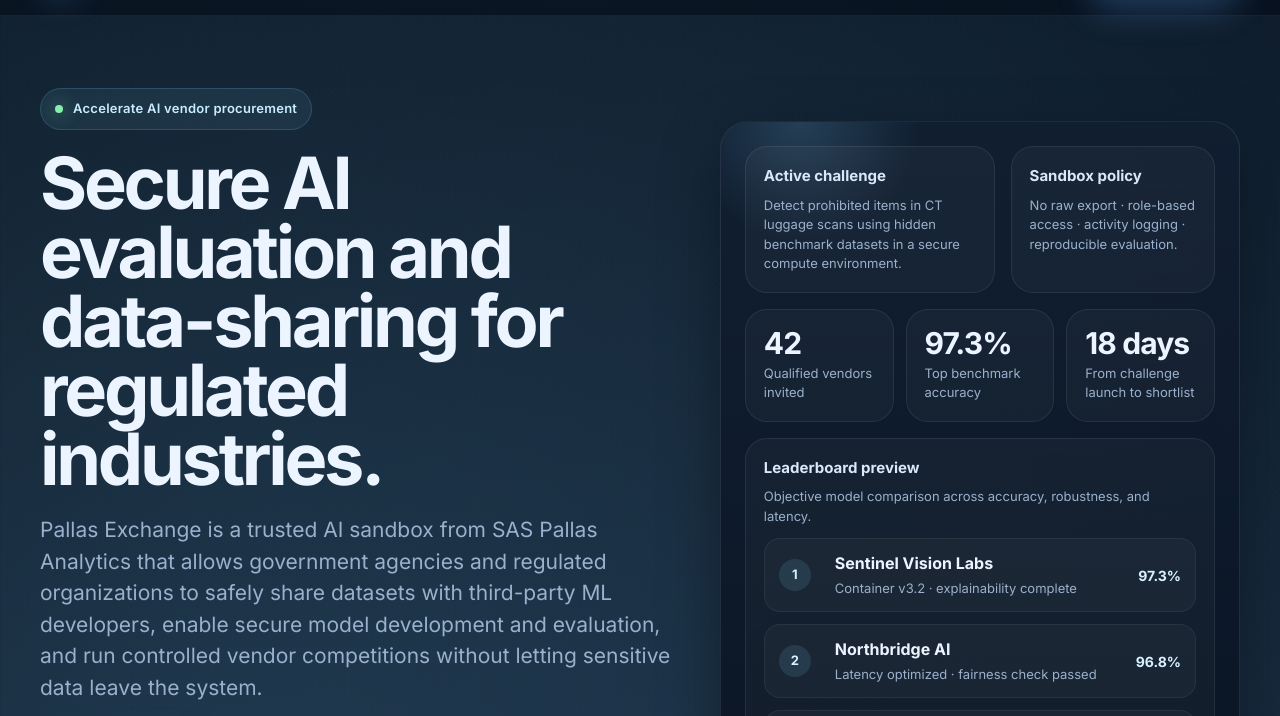
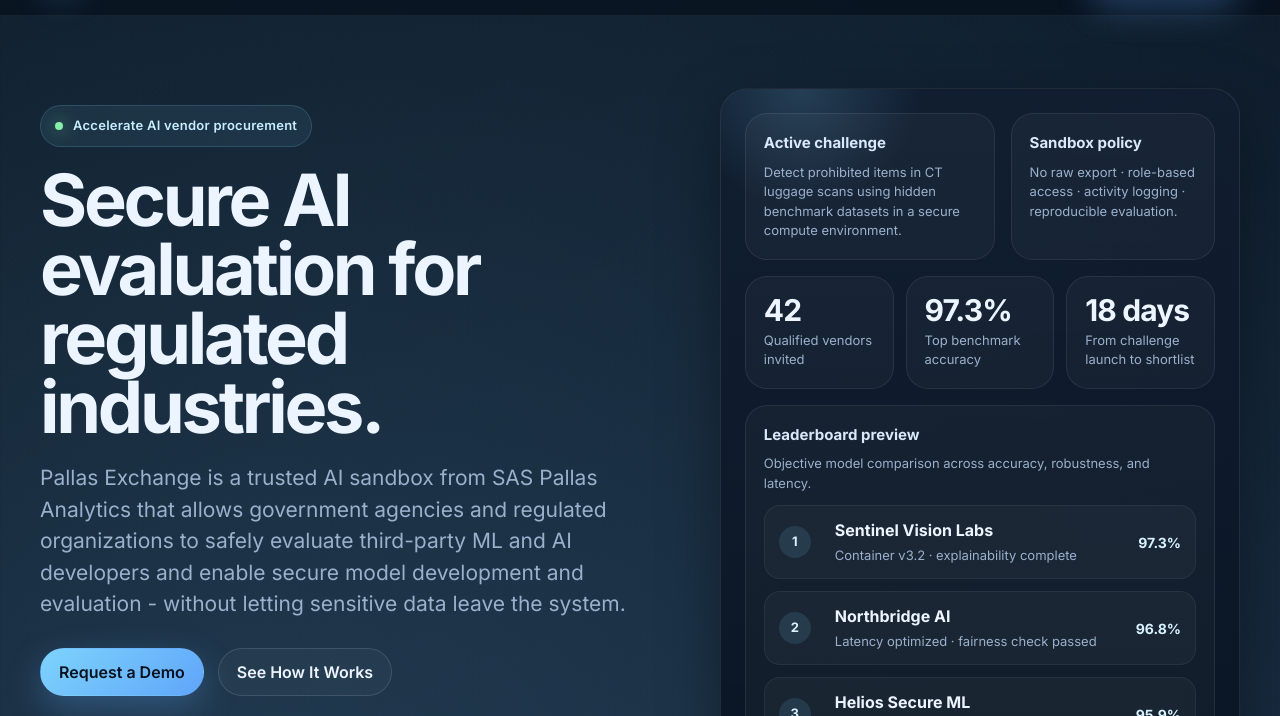
Before and after one commit to SASPallas/website, a plain HTML site: page index.html in a window 1280 px wide. Shown: the part 69-785 px from the top of the page. Drawn offline with Linux system fonts and the light colour scheme.

Commit message:
Update index.html

```diff
--- a/index.html
+++ b/index.html
@@ -829,9 +829,9 @@
       <div class="container hero-grid">
         <div>
           <div class="eyebrow"><span class="dot"></span> Accelerate AI vendor procurement</div>
-          <h1>Secure AI evaluation and data-sharing for regulated industries.</h1>
+          <h1>Secure AI evaluation for regulated industries.</h1>
           <p class="hero-copy">
-            Pallas Exchange is a trusted AI sandbox from SAS Pallas Analytics that allows government agencies and regulated organizations to safely share datasets with third-party ML developers, enable secure model development and evaluation, and run controlled vendor competitions without letting sensitive data leave the system.
+            Pallas Exchange is a trusted AI sandbox from SAS Pallas Analytics that allows government agencies and regulated organizations to safely evaluate third-party ML and AI developers and enable secure model development and evaluation - without letting sensitive data leave the system.
           </p>
           <div class="hero-actions">
             <a class="btn btn-primary" href="#contact">Request a Demo</a>
```
